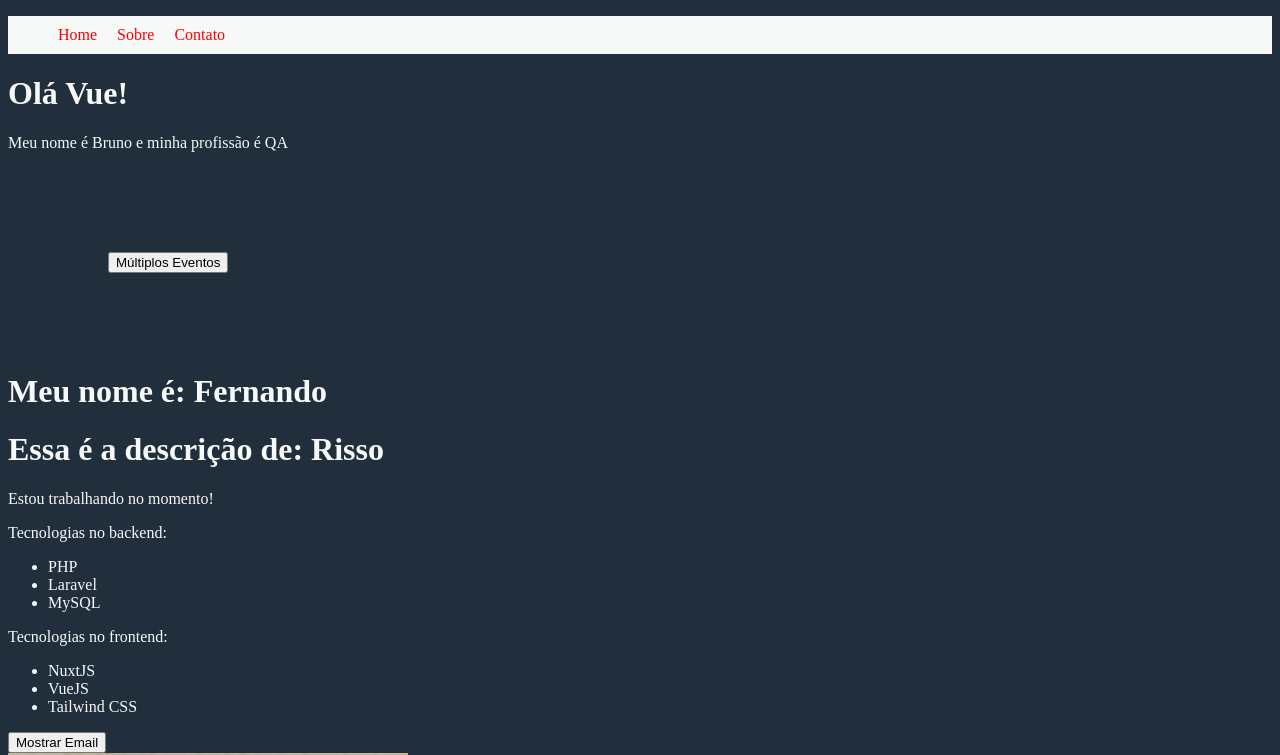
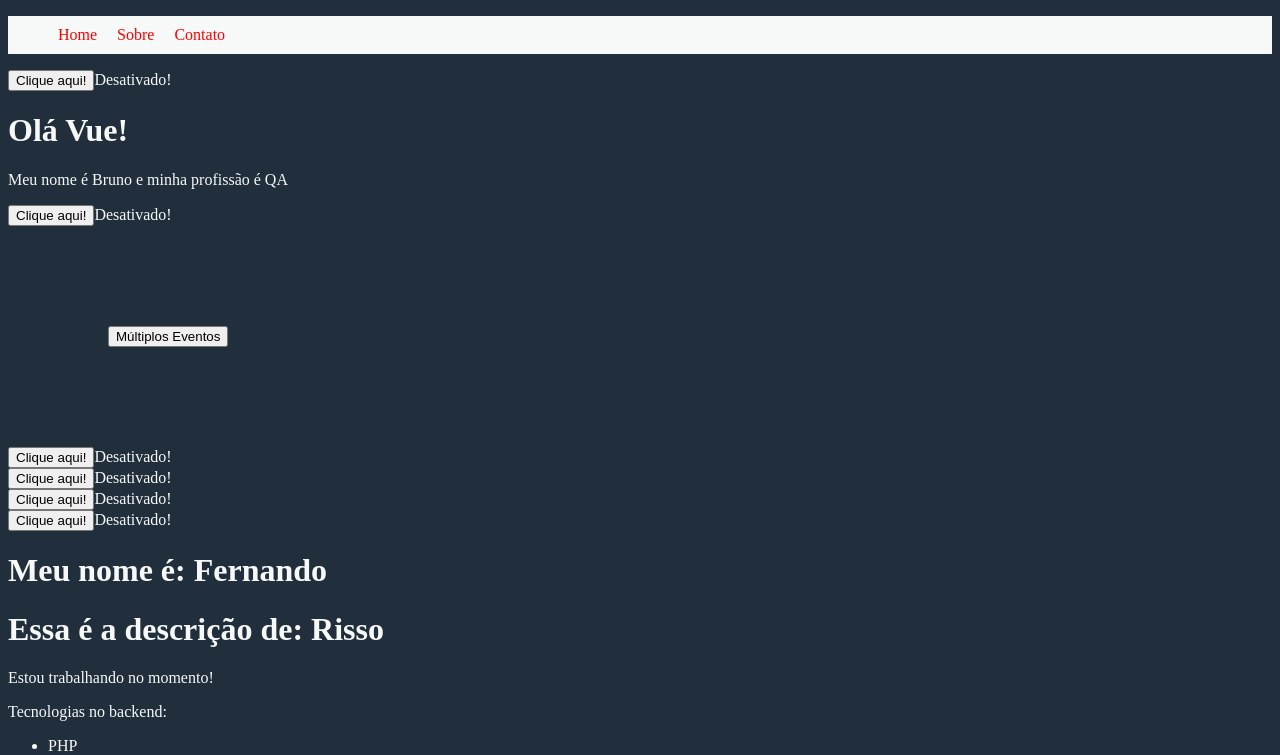
Before and after one commit to BrunoRisso58/learning-vuejs, a Vue app in the folder 2/: page / in a window 1280 px wide. Shown: the top 755 px of the page. Built offline with nearby package versions, Linux system fonts and the light colour scheme.

Commit message:
Reutilização de Componentes

```diff
--- a/2/src/components/PrimeiroComponente.vue
+++ b/2/src/components/PrimeiroComponente.vue
@@ -1,13 +1,20 @@
 <template>
+    <Reutilizacao />
     <div>
         <h1>Olá Vue!</h1>
         <p>Meu nome é {{nome}} e minha profissão é {{profissao}}</p>
     </div>
+    <Reutilizacao />
     <MultiplosEventos />
+    <Reutilizacao />
+    <Reutilizacao />
+    <Reutilizacao />
+    <Reutilizacao />
 </template>
 
 <script>
 import MultiplosEventos from './MultiplosEventos.vue';
+import Reutilizacao from './Reutilizacao.vue';
 
     export default {
         name: "PrimeiroComponente",
@@ -18,7 +25,8 @@
             }
         },
         components: {
-            MultiplosEventos
+            MultiplosEventos,
+            Reutilizacao
         }
     }
 </script>
--- /dev/null
+++ b/2/src/components/Reutilizacao.vue
@@ -0,0 +1,23 @@
+<template>
+    <div>
+        <button @click="ativar">Clique aqui!</button>
+        <span v-if="ativou">Ativado!</span>
+        <span v-else>Desativado!</span>
+    </div>
+</template>
+
+<script>
+export default {
+    name: "Reutilizacao",
+    data() {
+        return {
+            ativou: false
+        }
+    },
+    methods: {
+        ativar() {
+            this.ativou = !this.ativou;
+        }
+    }
+}
+</script>
```
